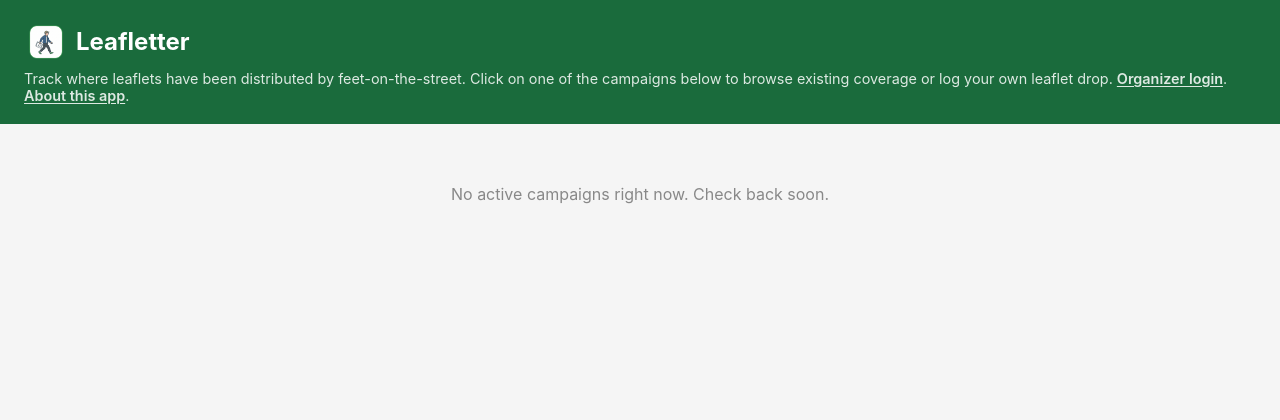
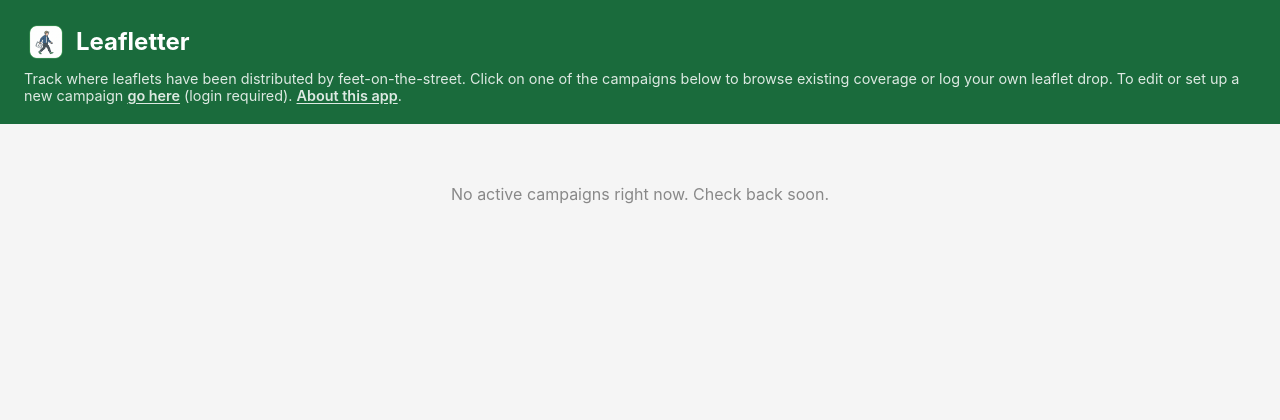
Before and after one commit to sefk/leafletter-app, a Django app: page / in a window 1280 px wide. Shown: the top 420 px of the page. Run offline with Django 5.2, Linux system fonts and the light colour scheme; data that the repository does not hold is empty; parts of the project's set-up code (start-up, migrations or seed data) failed here and were passed over.

Commit message:
Revert "Fix #52: Rename Manage header link to Organizer login with muted styling"
This reverts commit 0f300df7098507e107668e05acc9ba8ef8ccc639.

```diff
--- a/campaigns/templates/campaigns/campaign_detail.html
+++ b/campaigns/templates/campaigns/campaign_detail.html
@@ -25,8 +25,6 @@
     .header-icons { display: flex; gap: 12px; align-items: center; flex-shrink: 0; }
     .header-gear { color: rgba(255,255,255,0.7); text-decoration: none; font-size: 0.9rem; font-weight: 600; line-height: 1; flex-shrink: 0; }
     .header-gear:hover { color: #fff; }
-    .header-gear-muted { font-size: 0.75rem; font-weight: 400; opacity: 0.55; }
-    .header-gear-muted:hover { opacity: 1; }
 
     .campaign-info {
       padding: 16px 20px;
@@ -187,7 +185,7 @@
   </div>
   <div class="header-icons">
     <a href="/" class="header-gear" title="Home">Home</a>
-    <a href="/manage/{{ campaign.slug }}/" class="header-gear header-gear-muted" title="Organizer login">Organizer login</a>
+    <a href="/manage/{{ campaign.slug }}/" class="header-gear" title="Manage campaign">Manage</a>
   </div>
 </div>
 
--- a/campaigns/templates/campaigns/campaign_list.html
+++ b/campaigns/templates/campaigns/campaign_list.html
@@ -122,7 +122,8 @@
   <p>Track where leaflets have been distributed by feet-on-the-street.
   Click on one of the campaigns below to browse existing coverage or log
   your own leaflet drop.
-  <a href="/manage/" class="organizer-login-link">Organizer login</a>. <a href="/about/">About this app</a>.
+  To edit or set up a new campaign <a href="/manage/">go here</a> (login
+  required). <a href="/about/">About this app</a>.
   </p>
 </div>
 
```
